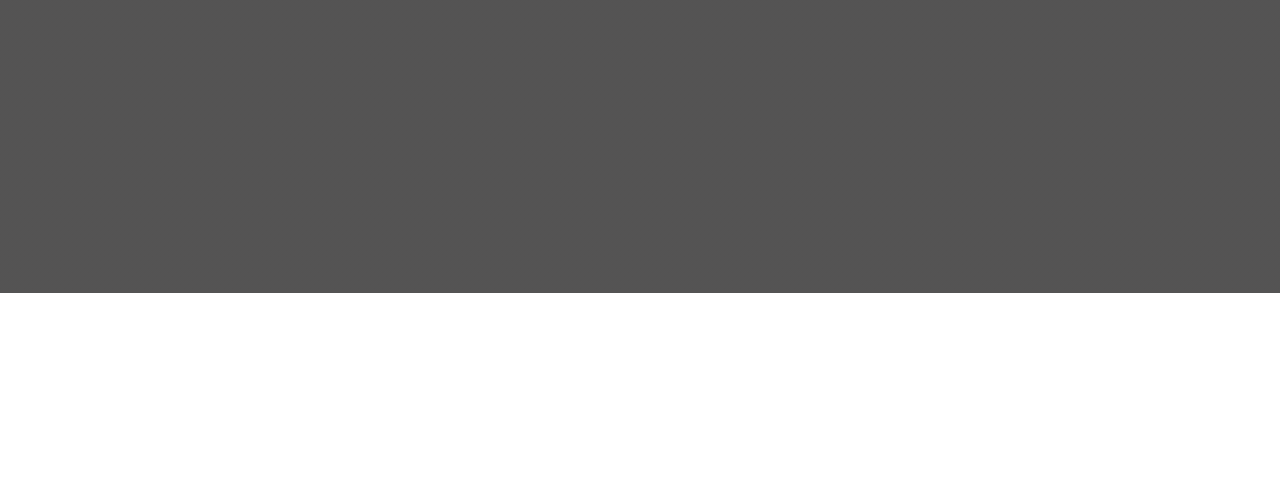
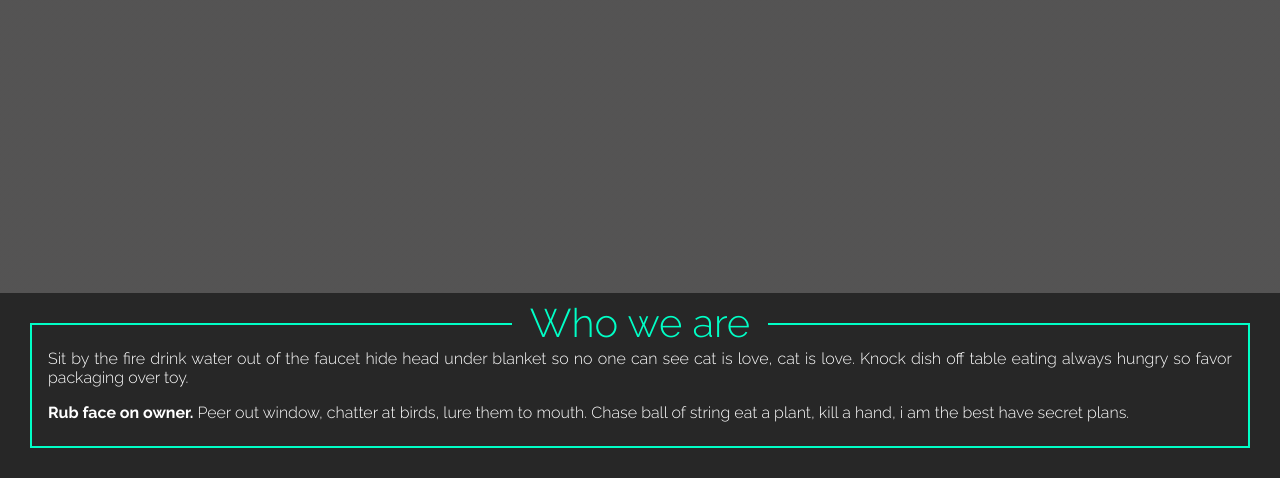
Before and after one commit to codewithmero/govt-ngo, a website: page index.html in a window 1280 px wide. Shown: the part 507-985 px from the top of the page. Before the commit the page ends 800 px from the top, so only its background shows below. Drawn offline with Linux system fonts and the light colour scheme.

Commit message:
added an about section.

```diff
--- a/css/style.css
+++ b/css/style.css
@@ -51,6 +51,12 @@ a {
 
 
 /* Typography */
+
+.heading {
+  font-weight: 300;
+  font-size: 1.7rem;
+}
+
 .hero-content .title {
   font-size: 3rem;
 }
@@ -114,7 +120,7 @@ a {
 
   }
 
-    p {
+    .logo__text {
       position: absolute;
       top: 50%;
       left: 50%;
@@ -184,7 +190,7 @@ a {
       height: 4.5rem;
     }
 
-      p {
+      .logo__text {
         font-size: 1rem;
       }
 
@@ -205,3 +211,56 @@ a {
     padding: 1rem 1.5rem;
   }
 }
+
+
+/* About Section */
+
+.home-about-textbox {
+  background-color: #272727;
+  padding: 3rem;
+  outline: 2px solid var(--color-primary-light);
+  outline-offset: -2rem;
+
+  position: relative;
+}
+
+  .home-about-textbox h1 {
+    padding: 0 .3rem;
+    color: var(--color-primary-light);
+    text-align: center;
+    width: 10rem;
+
+    position: absolute;
+    top: 0.7rem;
+    left: 50%;
+    transform: translate(-50%);
+    background: #272727;
+  }
+
+  .home-about-textbox p {
+    padding: 0.5rem 0;
+    color: var(--color-white);
+    text-align: justify;
+  }
+
+  /* Media Queries - About */
+  @media (min-width: 400px) {
+    .heading {
+      font-size: 2rem;
+    }
+
+    .home-about-textbox h1 {
+      width: 13rem;
+    }
+  }
+
+  @media (min-width: 800px) {
+    .heading {
+      font-size: 2.5rem;
+    }
+
+    .home-about-textbox h1 {
+      width: 16rem;
+      top: 0.4rem;
+    }
+  }
--- a/index.html
+++ b/index.html
@@ -17,7 +17,7 @@
             <!-- Logo -->
             <div class="logo">
                 <div class="logo__inner">
-                  <p>MIECS</p>
+                  <p class="logo__text">MIECS</p>
                 </div>
             </div>
 
@@ -31,5 +31,25 @@
             </div>
         </header>
 
+        <section class="home-about">
+            <div class="home-about-textbox">
+                <h1 class="heading">Who we are</h1>
+                <p>
+                    Sit by the fire drink water out of
+                    the faucet hide head under blanket so no
+                    one can see cat is love, cat is love.
+                    Knock dish off table eating always
+                    hungry so favor packaging over toy.
+                </p>
+                <p>
+                    <strong>Rub face on owner.</strong>
+                    Peer out window, chatter at birds, lure
+                    them to mouth. Chase ball of string eat
+                    a plant, kill a hand, i am the best have
+                    secret plans.
+                </p>
+            </div>
+        </section>
+
     </body>
 </html>
```
